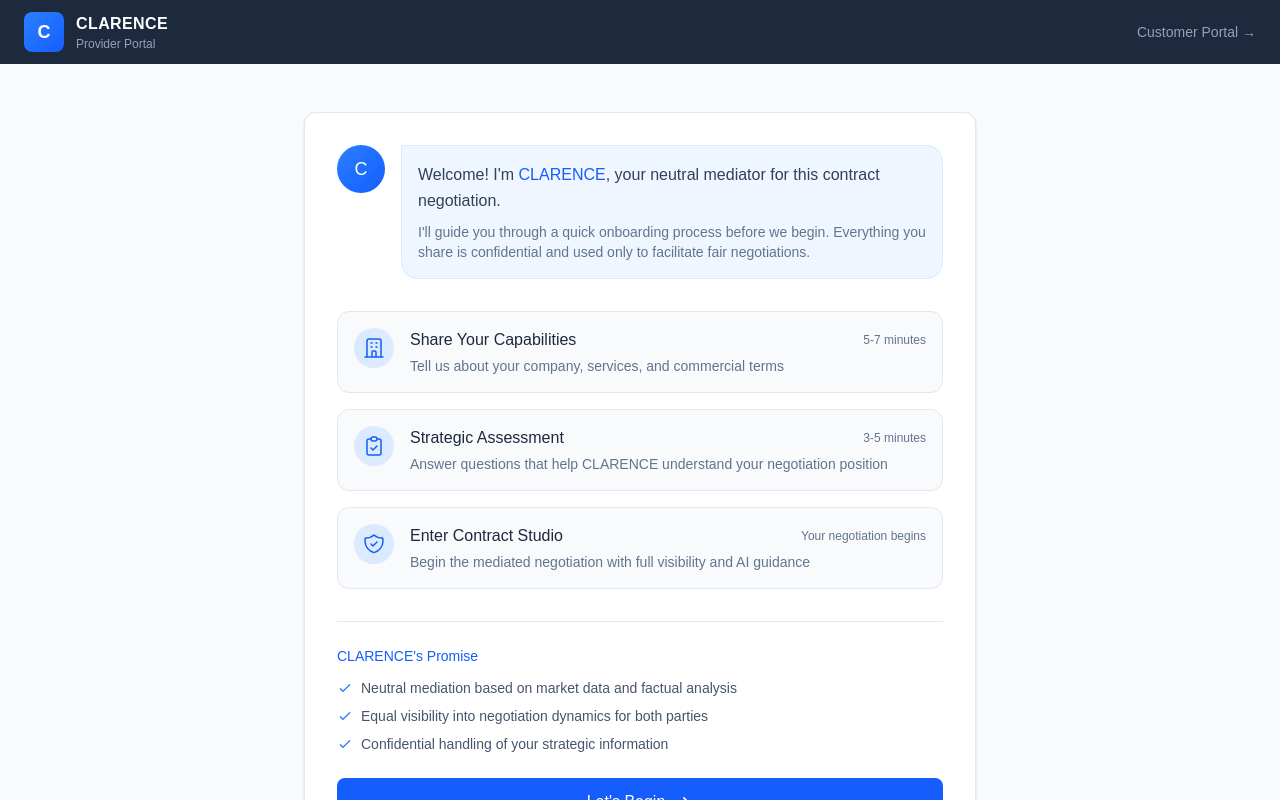
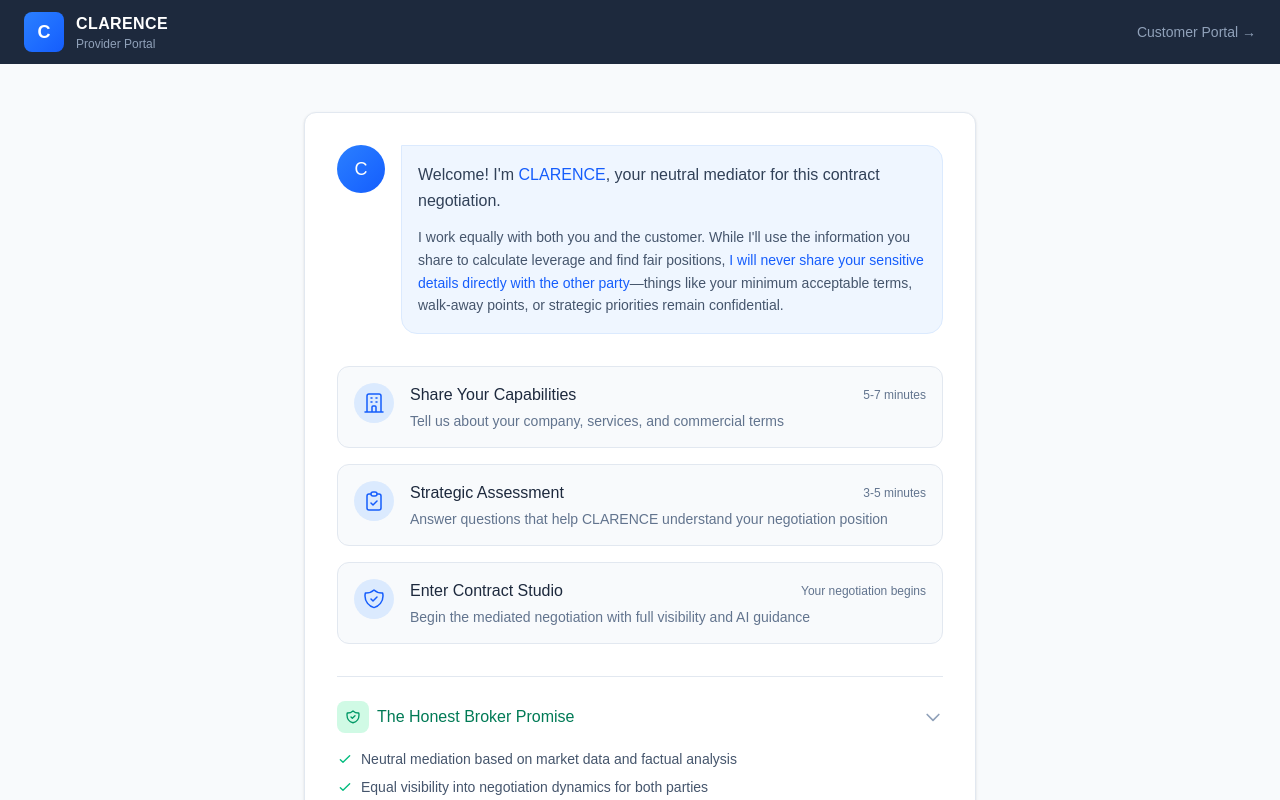
Before and after one commit to SpikeIreland/clarence, a Next.js app: page /provider/welcome in a window 1280 px wide. Shown: the top 800 px of the page. Built offline with nearby package versions, Linux system fonts and the light colour scheme; no server answers.

Commit message:
Feature: Trust messaging - clear upfront communication that CLARENCE protects confidential information while mediating - Provider Welcome Page

```diff
--- a/app/provider/welcome/page.tsx
+++ b/app/provider/welcome/page.tsx
@@ -106,6 +106,7 @@ function ProviderWelcomeContent() {
 
     const [currentStep, setCurrentStep] = useState(0)
     const [showAllSteps, setShowAllSteps] = useState(false)
+    const [showTrustDetails, setShowTrustDetails] = useState(false)
     const [sessionId, setSessionId] = useState<string | null>(null)
     const [providerId, setProviderId] = useState<string | null>(null)
     const [token, setToken] = useState<string | null>(null)
@@ -277,7 +278,9 @@ function ProviderWelcomeContent() {
                             </div>
                         )}
 
-                        {/* CLARENCE Introduction */}
+                        {/* ============================================================ */}
+                        {/* SECTION 10A: CLARENCE INTRODUCTION - ENHANCED TRUST MESSAGE */}
+                        {/* ============================================================ */}
                         <div className="mb-8">
                             <div className="flex items-start gap-4 mb-6">
                                 <div className="w-12 h-12 rounded-full bg-gradient-to-br from-blue-500 to-blue-600 flex items-center justify-center flex-shrink-0">
@@ -287,8 +290,9 @@ function ProviderWelcomeContent() {
                                     <p className="text-slate-700 leading-relaxed">
                                         Welcome! I&apos;m <span className="text-blue-600 font-medium">CLARENCE</span>, your neutral mediator for this contract negotiation.
                                     </p>
-                                    <p className="text-slate-500 text-sm mt-2">
-                                        I&apos;ll guide you through a quick onboarding process before we begin. Everything you share is confidential and used only to facilitate fair negotiations.
+                                    <p className="text-slate-600 text-sm mt-3 leading-relaxed">
+                                        I work equally with both you and the customer. While I&apos;ll use the information you share to calculate leverage and find fair positions,
+                                        <span className="text-blue-600 font-medium"> I will never share your sensitive details directly with the other party</span>—things like your minimum acceptable terms, walk-away points, or strategic priorities remain confidential.
                                     </p>
                                 </div>
                             </div>
@@ -321,30 +325,104 @@ function ProviderWelcomeContent() {
                             ))}
                         </div>
 
-                        {/* CLARENCE Promise */}
-                        <div className={`border-t border-slate-200 pt-6 mb-6 transition-all duration-500 ${showAllSteps ? 'opacity-100' : 'opacity-0'
-                            }`}>
-                            <h4 className="text-blue-600 text-sm font-medium mb-3">CLARENCE&apos;s Promise</h4>
-                            <ul className="space-y-2 text-sm text-slate-600">
+                        {/* ============================================================ */}
+                        {/* SECTION 10B: THE HONEST BROKER - EXPANDED TRUST SECTION */}
+                        {/* ============================================================ */}
+                        <div className={`border-t border-slate-200 pt-6 mb-6 transition-all duration-500 ${showAllSteps ? 'opacity-100' : 'opacity-0'}`}>
+                            {/* Header with expand toggle */}
+                            <button
+                                onClick={() => setShowTrustDetails(!showTrustDetails)}
+                                className="w-full flex items-center justify-between mb-4 group cursor-pointer"
+                            >
+                                <div className="flex items-center gap-2">
+                                    <div className="w-8 h-8 bg-emerald-100 rounded-lg flex items-center justify-center">
+                                        <svg className="w-4 h-4 text-emerald-600" fill="none" stroke="currentColor" viewBox="0 0 24 24">
+                                            <path strokeLinecap="round" strokeLinejoin="round" strokeWidth={2} d="M9 12l2 2 4-4m5.618-4.016A11.955 11.955 0 0112 2.944a11.955 11.955 0 01-8.618 3.04A12.02 12.02 0 003 9c0 5.591 3.824 10.29 9 11.622 5.176-1.332 9-6.03 9-11.622 0-1.042-.133-2.052-.382-3.016z" />
+                                        </svg>
+                                    </div>
+                                    <h4 className="text-emerald-700 font-medium">The Honest Broker Promise</h4>
+                                </div>
+                                <svg
+                                    className={`w-5 h-5 text-slate-400 group-hover:text-slate-600 transition-transform ${showTrustDetails ? 'rotate-180' : ''}`}
+                                    fill="none"
+                                    stroke="currentColor"
+                                    viewBox="0 0 24 24"
+                                >
+                                    <path strokeLinecap="round" strokeLinejoin="round" strokeWidth={2} d="M19 9l-7 7-7-7" />
+                                </svg>
+                            </button>
+
+                            {/* Core promises - always visible */}
+                            <ul className="space-y-2 text-sm text-slate-600 mb-4">
                                 <li className="flex items-center gap-2">
-                                    <svg className="w-4 h-4 text-blue-500" fill="none" stroke="currentColor" viewBox="0 0 24 24">
+                                    <svg className="w-4 h-4 text-emerald-500 flex-shrink-0" fill="none" stroke="currentColor" viewBox="0 0 24 24">
                                         <path strokeLinecap="round" strokeLinejoin="round" strokeWidth={2} d="M5 13l4 4L19 7" />
                                     </svg>
                                     Neutral mediation based on market data and factual analysis
                                 </li>
                                 <li className="flex items-center gap-2">
-                                    <svg className="w-4 h-4 text-blue-500" fill="none" stroke="currentColor" viewBox="0 0 24 24">
+                                    <svg className="w-4 h-4 text-emerald-500 flex-shrink-0" fill="none" stroke="currentColor" viewBox="0 0 24 24">
                                         <path strokeLinecap="round" strokeLinejoin="round" strokeWidth={2} d="M5 13l4 4L19 7" />
                                     </svg>
                                     Equal visibility into negotiation dynamics for both parties
                                 </li>
                                 <li className="flex items-center gap-2">
-                                    <svg className="w-4 h-4 text-blue-500" fill="none" stroke="currentColor" viewBox="0 0 24 24">
+                                    <svg className="w-4 h-4 text-emerald-500 flex-shrink-0" fill="none" stroke="currentColor" viewBox="0 0 24 24">
                                         <path strokeLinecap="round" strokeLinejoin="round" strokeWidth={2} d="M5 13l4 4L19 7" />
                                     </svg>
-                                    Confidential handling of your strategic information
+                                    Your strategic information is used to find fair positions—never disclosed directly
                                 </li>
                             </ul>
+
+                            {/* Expanded details */}
+                            {showTrustDetails && (
+                                <div className="bg-slate-50 border border-slate-200 rounded-xl p-5 mt-4 space-y-4">
+                                    {/* What CLARENCE Does */}
+                                    <div>
+                                        <div className="flex items-center gap-2 mb-2">
+                                            <div className="w-6 h-6 bg-blue-100 rounded-md flex items-center justify-center">
+                                                <svg className="w-3.5 h-3.5 text-blue-600" fill="none" stroke="currentColor" viewBox="0 0 24 24">
+                                                    <path strokeLinecap="round" strokeLinejoin="round" strokeWidth={2} d="M13 10V3L4 14h7v7l9-11h-7z" />
+                                                </svg>
+                                            </div>
+                                            <h5 className="font-medium text-slate-700 text-sm">How CLARENCE Uses Your Information</h5>
+                                        </div>
+                                        <ul className="space-y-1.5 text-sm text-slate-600 ml-8">
+                                            <li>• Calculates your negotiation leverage</li>
+                                            <li>• Identifies realistic compromise zones</li>
+                                            <li>• Suggests strategic trade-offs that benefit you</li>
+                                            <li>• Recommends positions based on market benchmarks</li>
+                                        </ul>
+                                    </div>
+
+                                    {/* What CLARENCE Never Shares */}
+                                    <div>
+                                        <div className="flex items-center gap-2 mb-2">
+                                            <div className="w-6 h-6 bg-red-100 rounded-md flex items-center justify-center">
+                                                <svg className="w-3.5 h-3.5 text-red-600" fill="none" stroke="currentColor" viewBox="0 0 24 24">
+                                                    <path strokeLinecap="round" strokeLinejoin="round" strokeWidth={2} d="M18.364 18.364A9 9 0 005.636 5.636m12.728 12.728A9 9 0 015.636 5.636m12.728 12.728L5.636 5.636" />
+                                                </svg>
+                                            </div>
+                                            <h5 className="font-medium text-slate-700 text-sm">Never Shared with the Customer</h5>
+                                        </div>
+                                        <ul className="space-y-1.5 text-sm text-slate-600 ml-8">
+                                            <li>• Your minimum acceptable terms or pricing floors</li>
+                                            <li>• Walk-away points or deal-breakers</li>
+                                            <li>• Internal constraints (capacity, costs, margins)</li>
+                                            <li>• Priority weightings or where you&apos;re flexible</li>
+                                            <li>• Pipeline pressures or urgency factors</li>
+                                        </ul>
+                                    </div>
+
+                                    {/* The Honest Broker Principle */}
+                                    <div className="bg-blue-50 border border-blue-100 rounded-lg p-4 mt-3">
+                                        <p className="text-sm text-blue-800 leading-relaxed">
+                                            <span className="font-medium">Think of CLARENCE as a skilled mediator</span> who understands both parties&apos; positions deeply but maintains strict confidentiality.
+                                            I use information to find genuine common ground—not to advantage one party over the other.
+                                        </p>
+                                    </div>
+                                </div>
+                            )}
                         </div>
 
                         {/* Continue Button */}
```
